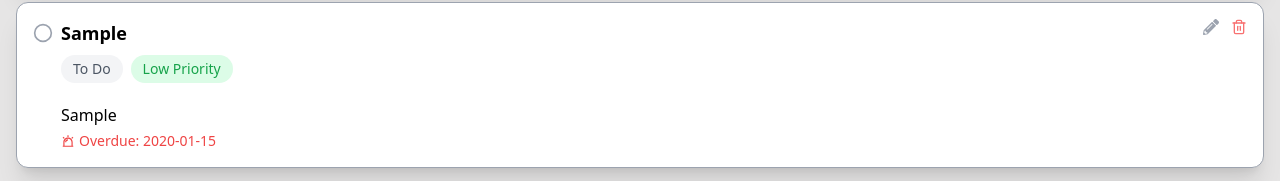
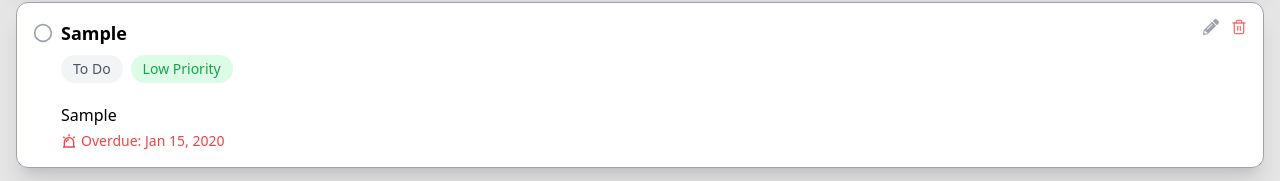
Before and after one commit to Raghavendra0416/Task-Management-Dashboard-using-React-and-Redux, a React (Vite) app: page / in a window 1280 px wide. Both pictures are taken after typing "Sample", "Sample", "2020-01-15" into the empty fields and a click on the button "+ Add New Task". Shown: the part 751-932 px from the top of the page. Built offline with nearby package versions, Linux system fonts and the light colour scheme.

Commit message:
Added Conditions

```diff
--- a/src/Components/Tasks.jsx
+++ b/src/Components/Tasks.jsx
@@ -4,9 +4,32 @@ import { RiAlarmWarningLine } from "react-icons/ri"; // OverDue
 import { FaRegClock, FaRegCheckCircle } from 'react-icons/fa' // Time - InProgress
 import { FiCircle } from "react-icons/fi"; // Circle - To-Do
 import { FiCheckCircle } from "react-icons/fi"; // Check - Completed
+import { LuCalendar } from "react-icons/lu";  // Calender
+
+import { updateItem, deleteItem } from "./taskSlice" // To Update Item
+import { useDispatch } from "react-redux";
 
 export default function Tasks({ filteredTasks }) {
+    const dispatch = useDispatch();
+    const edit = true;
 
+    //Update Status of Task
+    function updateStatus(task) {
+        if (task.status === "to-do") {
+            dispatch(updateItem({ ...task, status: "progress" }));
+        } else if (task.status === "progress") {
+            dispatch(updateItem({ ...task, status: "completed" }));
+        } else {
+            dispatch(updateItem({ ...task, status: "progress" }));
+        }
+    }
+
+    //Delete Task
+    function deleteTask(task) {
+        dispatch(deleteItem(task));
+    }
+
+    // Required Data
     const status = {
         "to-do": { name: "To Do", icon: FiCircle, iconClass: "text-gray-400", text: "text-gray-600", bg: "bg-gray-100" },
         "progress": { name: "In Progress", icon: FaRegClock, iconClass: "text-yellow-400", text: "text-yellow-600", bg: "bg-yellow-100" },
@@ -17,19 +40,59 @@ export default function Tasks({ filteredTasks }) {
         "high": { name: "High Priority", text: " text-red-500", bg: "bg-red-100" },
     }
 
+    //Date Calculator
+    function dateCalculator(date, status) {
+        const date1 = new Date(date);
+        const date2 = new Date();
 
+        const diffInMs = date1 - date2;
+        const diffInDays = Math.floor(diffInMs / (1000 * 60 * 60 * 24));
+
+        const dateFormatted = date1.toLocaleDateString('en-US', {
+            month: 'short',
+            day: '2-digit',
+            year: 'numeric'
+        });
+
+        // if the diff is +ve then Due. If the diff is -ve then overDue
+        if (diffInDays <= 0) {
+            if (status === "completed") {
+                return <>
+                    <LuCalendar className='text-gray-500 text-base' />
+                    <p className='text-sm text-gray-500'>Due: {dateFormatted}</p>
+                </>
+            } else {
+                return <>
+                    <RiAlarmWarningLine className='text-red-500 text-base' />
+                    <p className='text-sm text-red-500'>Overdue: {dateFormatted}</p>
+                </>
+            }
+        } else {
+            return <>
+                <LuCalendar className='text-gray-500 text-base' />
+                <p className='text-sm text-gray-500'>Due: {dateFormatted}</p>
+            </>
+        }
+    }
+
+    // Return tasks
     return (
         <>
             <div className="px-4 py-2">
                 {filteredTasks.map((task) => {
+                    //Assigning values and calculating Date
                     const stat = status[task.status];
                     const prio = status[task.priority];
+                    const date = dateCalculator(task.date, task.status);
+
+                    // Return data inside the Tasks
                     return (
                         <div key={task.id} className="bg-white rounded-xl p-4 shadow-xl border border-gray-400 flex justify-between gap-3 mb-2">
                             <div className='flex flex-col gap-2'>
 
+                                {/* Status Icon & Title */}
                                 <div className='flex flex-row gap-2 items-center'>
-                                    <stat.icon className={`text-xl ${stat.iconClass}`} />
+                                    <stat.icon className={`text-xl ${stat.iconClass} cursor-pointer`} onClick={() => updateStatus(task)} />
                                     <p className={`font-semibold text-lg ${stat.strike}`}>{task.title}</p>
                                 </div>
 
@@ -38,20 +101,22 @@ export default function Tasks({ filteredTasks }) {
                                     <p className={`${prio.text} ${prio.bg}  px-3 py-1 rounded-full text-sm font-medium`}>{prio.name}</p>
                                 </div>
 
+                                {/* Task Description & Due/OverDue */}
                                 <div className='ml-7 flex flex-col gap-1 mt-3'>
                                     <p className={`text-base ${stat.strike}`}>{task.description}</p>
                                     <div className='flex items-center gap-1'>
-                                        <RiAlarmWarningLine className='text-red-500 text-sm' />
-                                        <p className='text-sm text-red-500'>Overdue: {task.date}</p>
+                                        {/* <RiAlarmWarningLine className='text-red-500 text-sm' />
+                                        <p className='text-sm text-red-500'>Overdue: {task.date}</p> */}
+                                        {date}
                                     </div>
                                 </div>
 
-
                             </div>
 
+                            {/* Edit & Delete Icons */}
                             <div className='flex flex-row gap-3 items-start'>
                                 <FaPencilAlt className='text-gray-400 cursor-pointer hover:text-gray-600' />
-                                <FiTrash2 className='text-red-400 cursor-pointer hover:text-red-600' />
+                                <FiTrash2 className='text-red-400 cursor-pointer hover:text-red-600' onClick={() => { deleteTask(task) }} />
                             </div>
 
                         </div>
--- a/src/Components/taskSlice.js
+++ b/src/Components/taskSlice.js
@@ -22,15 +22,26 @@ const taskSlice = createSlice({
 
             state.tasks.push(newTask);
             state.nextId += 1;
+            // console.log("New Task Added: ", newTask);  // Same data is being added if clicked addItem
+        },
+        updateItem: (state, action) => {
+            const index = state.tasks.findIndex((task) => task.id === action.payload.id);
+            // findIndex → finds position of the task that matches the id
 
+            if (index !== -1) {
+                state.tasks[index] = action.payload  // mutates the actual task in the array
+            }
+        },
+        deleteItem: (state, action) => {
+            const index = state.tasks.findIndex((task) => task.id === action.payload.id);
 
-            // console.log("New Task Added: ", newTask);  // Same data is being added if clicked addItem
+            state.tasks.splice(index, 1);
         }
     }
 });
 
 // Export the action creators
-export const { addItem } = taskSlice.actions;
+export const { addItem, updateItem, deleteItem } = taskSlice.actions;
 
 // Export the reducer
 export default taskSlice.reducer;
```
